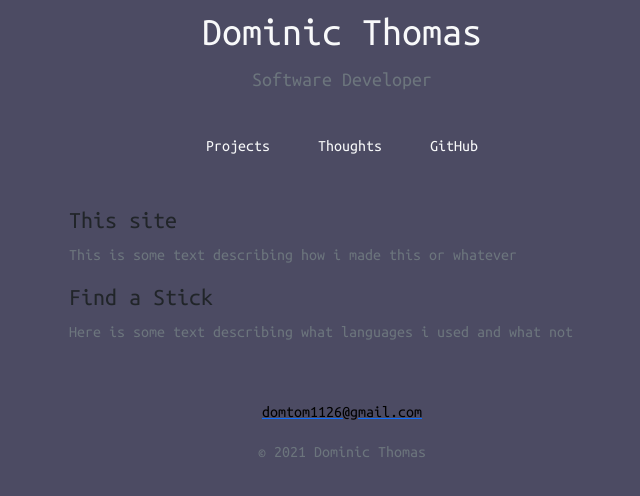
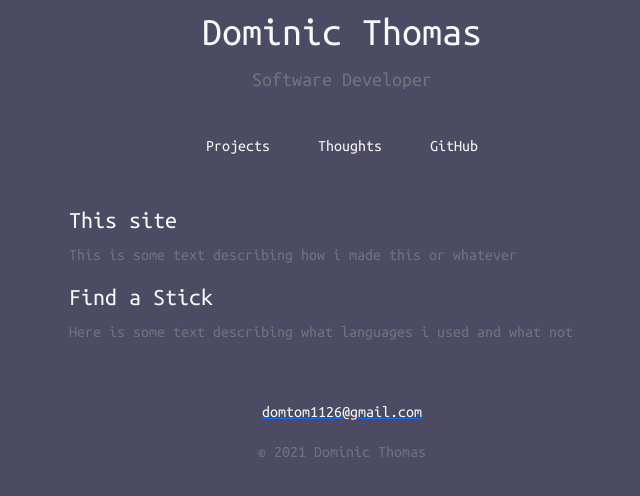
Before and after one commit to domtom1126/site, a Flask app: page /projects in a window 1280 px wide. Shown: the top 496 px of the page, without its empty margins (298-938 px from the left). Run offline with Flask 2, Linux system fonts and the light colour scheme.

Commit message:
Changed some text color

```diff
--- a/templates/projects.html
+++ b/templates/projects.html
@@ -50,7 +50,7 @@
         </header>
             <div class="row">
                 <div class="col-lg-6 mx-auto">
-                    <h4 class="">This site</h4>
+                    <h4 class="text-light">This site</h4>
                     <div class="text-muted d-grid d-sm-flex">
                         <p>This is some text describing how i made this or whatever</p>
                     </div>
@@ -59,7 +59,7 @@
 
             <div class="row">
                 <div class="col-lg-6 mx-auto">
-                    <h4 class="">Find a Stick</h4>
+                    <h4 class="text-light">Find a Stick</h4>
                     <div class="text-muted d-grid d-sm-flex">
                         <p>Here is some text describing what languages i used and what not</p>
                     </div>
@@ -68,7 +68,7 @@
                 <div class="container">
                     <footer class="py-3 my-4">
                         <a href="mailto:domtom1126@gmail.com">
-                            <p class="text-center" style="color: black;">domtom1126@gmail.com</p>
+                            <p class="text-center text-light">domtom1126@gmail.com</p>
                         </a>
                         <p class="text-center text-muted">&copy; 2021 Dominic Thomas</p>
                     </footer>
```
